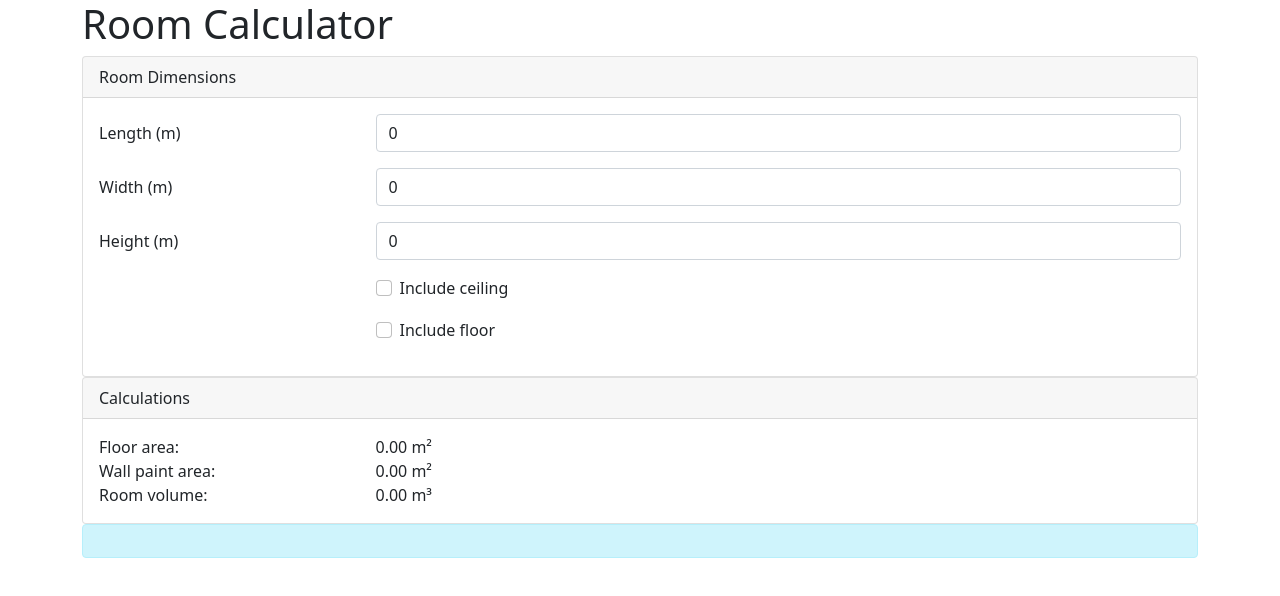
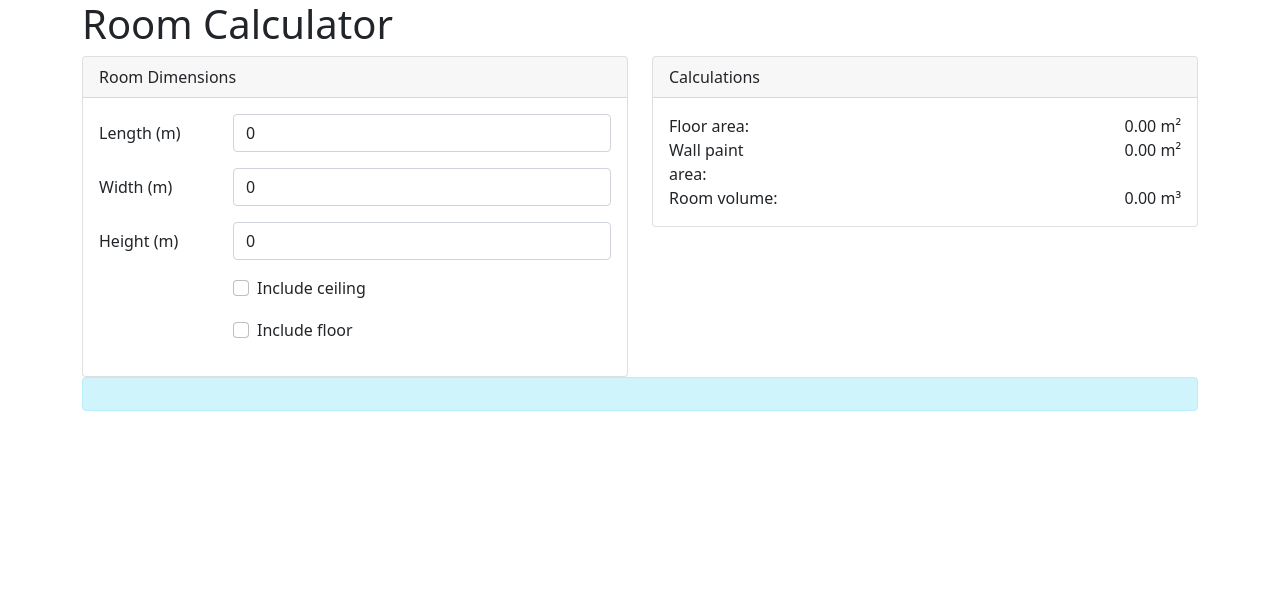
Before and after one commit to rsbold/roomcalc, a React (Create React App) app: page / in a window 1280 px wide. Shown: the top 596 px of the page. Built offline with nearby package versions, Linux system fonts and the light colour scheme.

Commit message:
Modified layout, right-aligned numerics

```diff
--- a/src/RoomCalculator.js
+++ b/src/RoomCalculator.js
@@ -92,6 +92,8 @@ class RoomCalculator extends React.Component {
         return(
             <Container>
                 <h1>Room Calculator</h1>
+                <Row>
+                    <Col md={6}>
                         <Card>
                             <Card.Header>Room Dimensions</Card.Header>
                             <Card.Body>
@@ -133,26 +135,30 @@ class RoomCalculator extends React.Component {
                             </Form>
                         </Card.Body>
                         </Card>
+                    </Col>
 
-                <Card>
+                    <Col md={6}>
+                        <Card md={6}>
                             <Card.Header>
                                 Calculations
                             </Card.Header>
                             <Card.Body>
                                 <Row>
                                     <Col md={3}>Floor area:</Col>
-                            <Col md={9}>{this.state.floorArea.toFixed(2)} m²</Col>
+                                    <Col md={9} Align="right">{this.state.floorArea.toFixed(2)} m²</Col>
                                 </Row>
                                 <Row>
                                     <Col md={3}>Wall paint area:</Col>
-                            <Col md={9}>{this.state.wallPaintArea.toFixed(2)} m²</Col>
+                                    <Col md={9} Align="right">{this.state.wallPaintArea.toFixed(2)} m²</Col>
                                 </Row>
                                 <Row>
                                     <Col md={3}>Room volume:</Col>
-                            <Col md={9}>{this.state.roomVolume.toFixed(2)} m³</Col>
+                                    <Col md={9} Align="right">{this.state.roomVolume.toFixed(2)} m³</Col>
                                 </Row>
                             </Card.Body>
                         </Card>
+                    </Col>
+                </Row>
                 <Row>
                     <Col md={12}>
                         {status}
```
Lines whose indentation alone changed are shown as unchanged.
